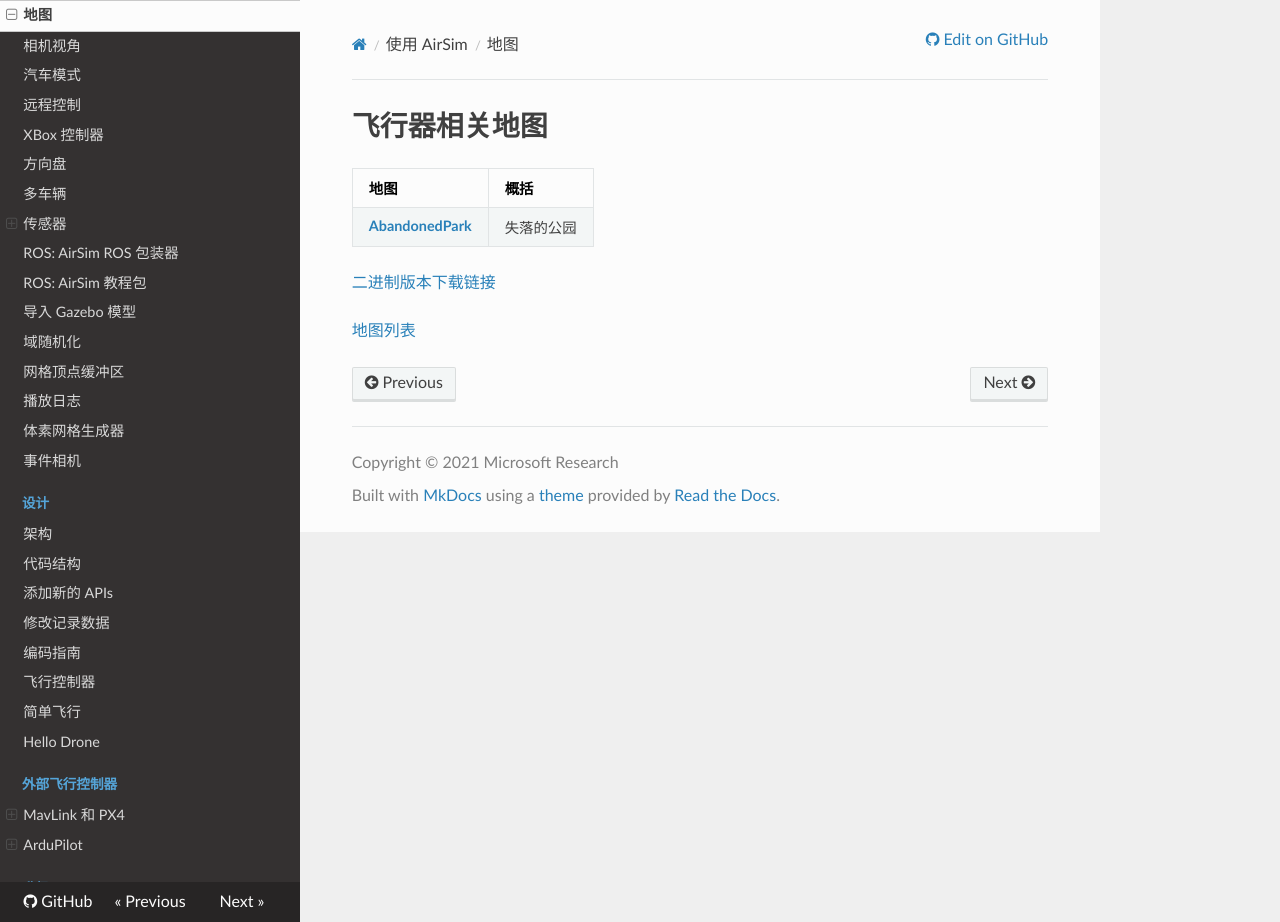
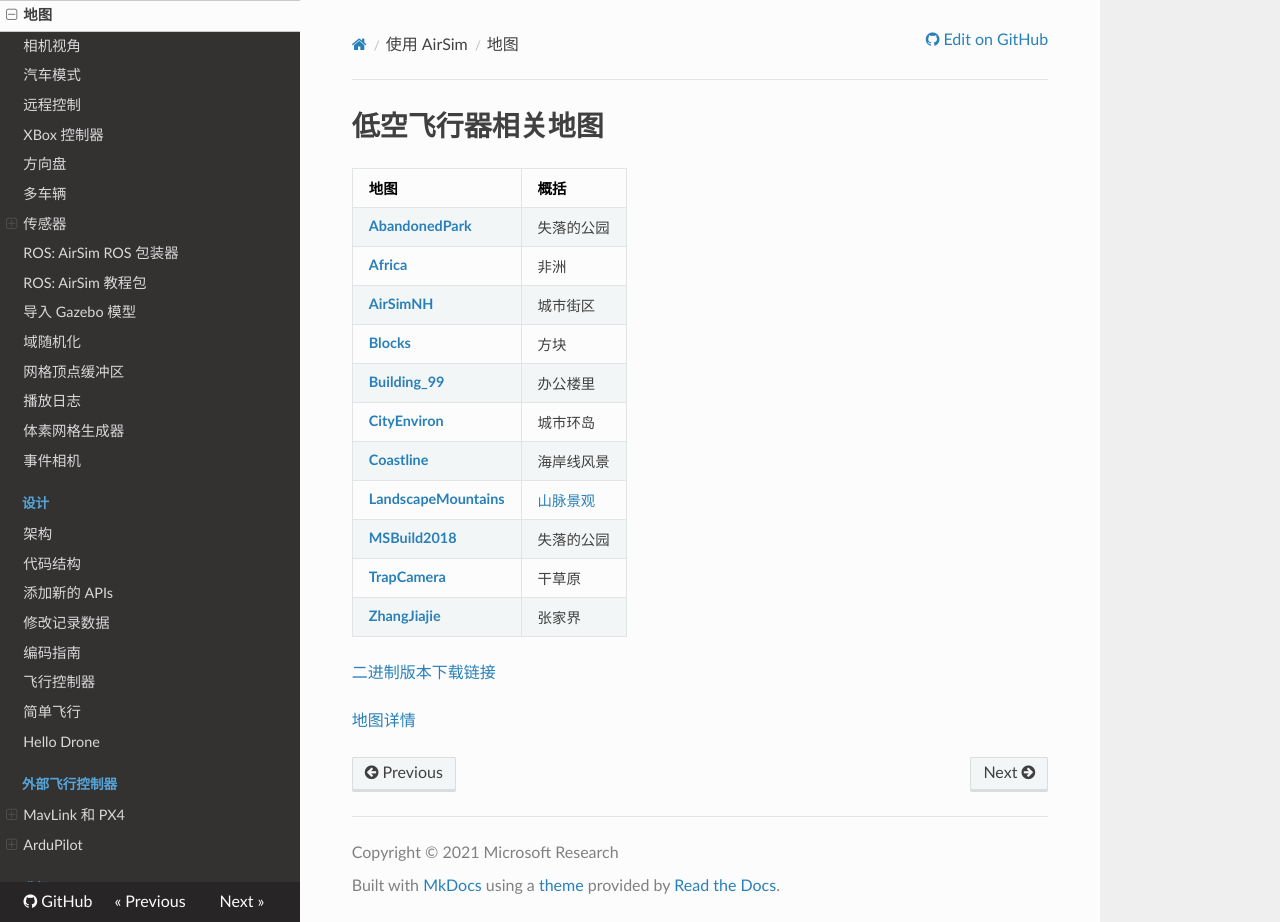
Before and after one commit to nongfu212/air_doc, an MkDocs documentation site: the page built from docs/map.md, in a window 1280 px wide and 922 px high. Built offline with MkDocs 1.6.1, drawn with Linux system fonts in a browser that asks for light colours; nearby versions of some CDN libraries.

Commit message:
添加 LandscapeMountains_fab 的操作

```diff
--- a/docs/map.md
+++ b/docs/map.md
@@ -1,9 +1,19 @@
-# 飞行器相关地图
+# 低空飞行器相关地图
 
 | 地图                                         | 概括    |
 |--------------------------------------------|-------|
 | **[AbandonedPark](map/images/Blocks.png)** | 失落的公园 |
+| **[Africa](map/images/Africa.png)** | 非洲 |
+| **[AirSimNH](map/images/AirSimNH.png)** | 城市街区 |
+| **[Blocks](map/images/Blocks.png)** | 方块 |
+| **[Building_99](map/images/Building_99.png)** | 办公楼里 |
+| **[CityEnviron](map/images/CityEnviron.png)** | 城市环岛 |
+| **[Coastline](map/images/Coastline.png)** | 海岸线风景 |
+| **[LandscapeMountains](map/images/LandscapeMountains.png)** | [山脉景观](map/images/LandscapeMountains.png) |
+| **[MSBuild2018](map/images/MSBuild2018.png)** | 失落的公园 |
+| **[TrapCamera](map/images/TrapCamera.png)** | 干草原 |
+| **[ZhangJiajie](map/images/ZhangJiajie.png)** | 张家界 |
 
 [二进制版本下载链接](https://github.com/Microsoft/AirSim/releases)
 
-[地图列表](map/map_list.md)
+[地图详情](map/map_list.md)
```
Also changed, not shown: docs/map/map_list.md (+2 -2 lines), 1 other file.
